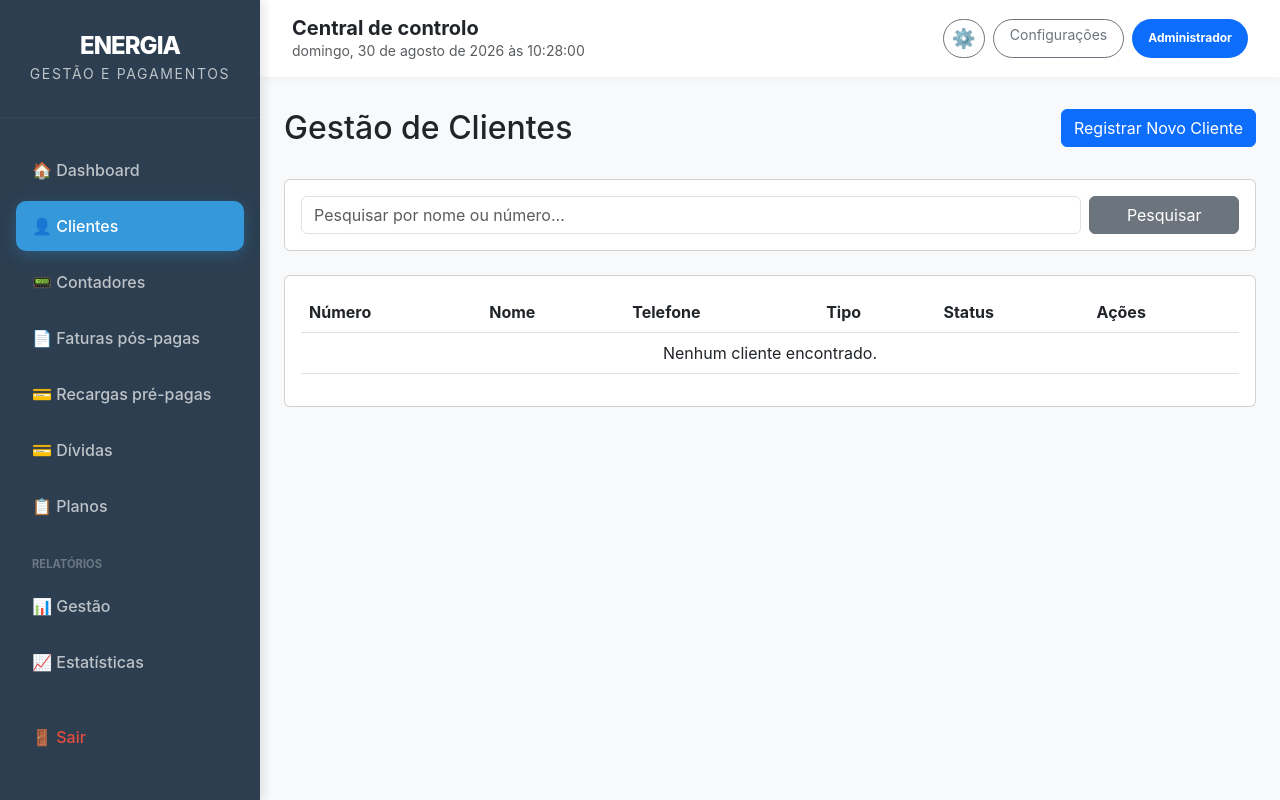
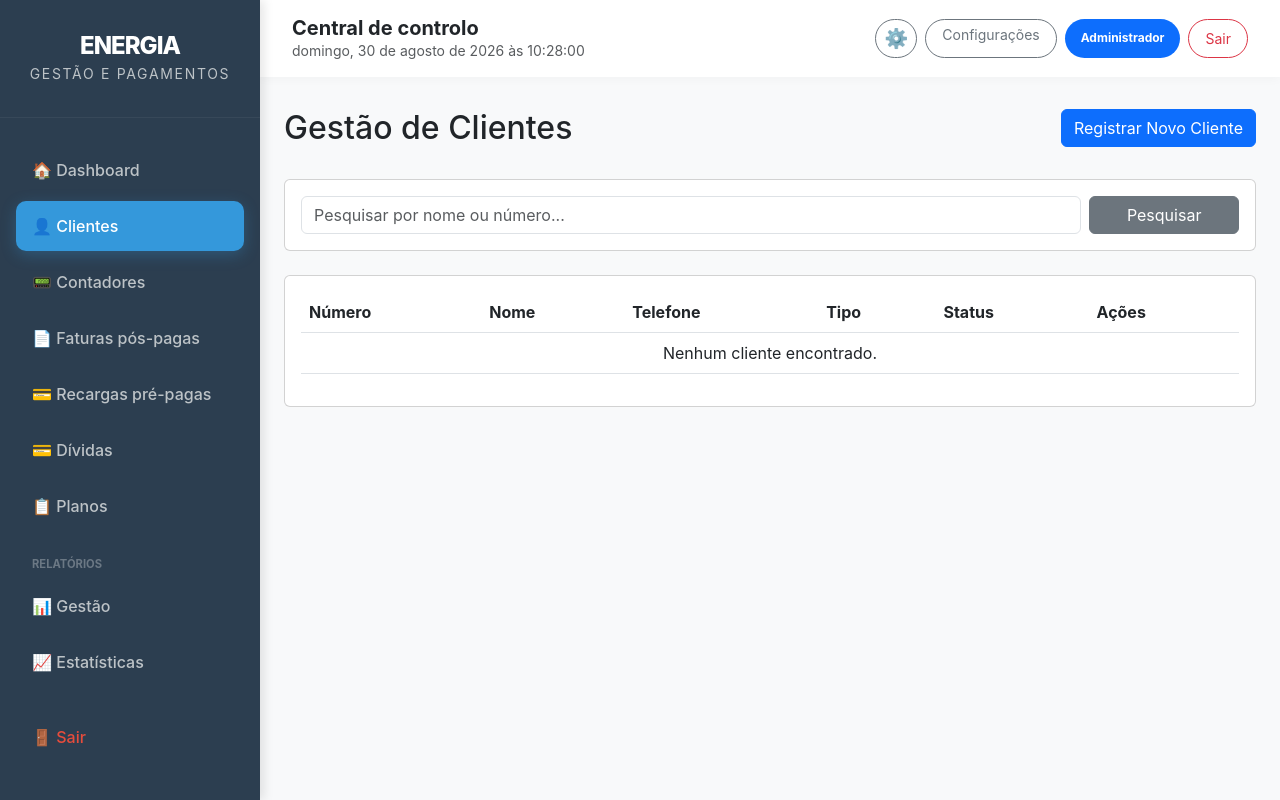
Before and after one commit to osvaldofmqueta-stack/ende-vanilson, a Django app: page /clientes/ in a window 1280 px wide. Run offline with Django 5.2, Linux system fonts and the light colour scheme; the visitor is signed in with stand-in values (Sample User, id 1); data comes from the database, SQL or seed files in the repository; data that the repository does not hold is empty.

Commit message:
Update base template configuration
Replit-Commit-Author: Agent

```diff
--- a/templates/base.html
+++ b/templates/base.html
@@ -252,6 +252,9 @@
                 </a>
                 <a href="/admin/" class="btn btn-sm btn-outline-secondary rounded-pill px-3">Configurações</a>
                 <span class="badge bg-primary rounded-pill d-flex align-items-center px-3">{{ user.perfil.get_tipo_usuario_display }}</span>
+                <button type="button" class="btn btn-sm btn-outline-danger rounded-pill px-3" data-bs-toggle="modal" data-bs-target="#logoutModal">
+                    Sair
+                </button>
             </div>
         </div>
         {% endif %}
```
